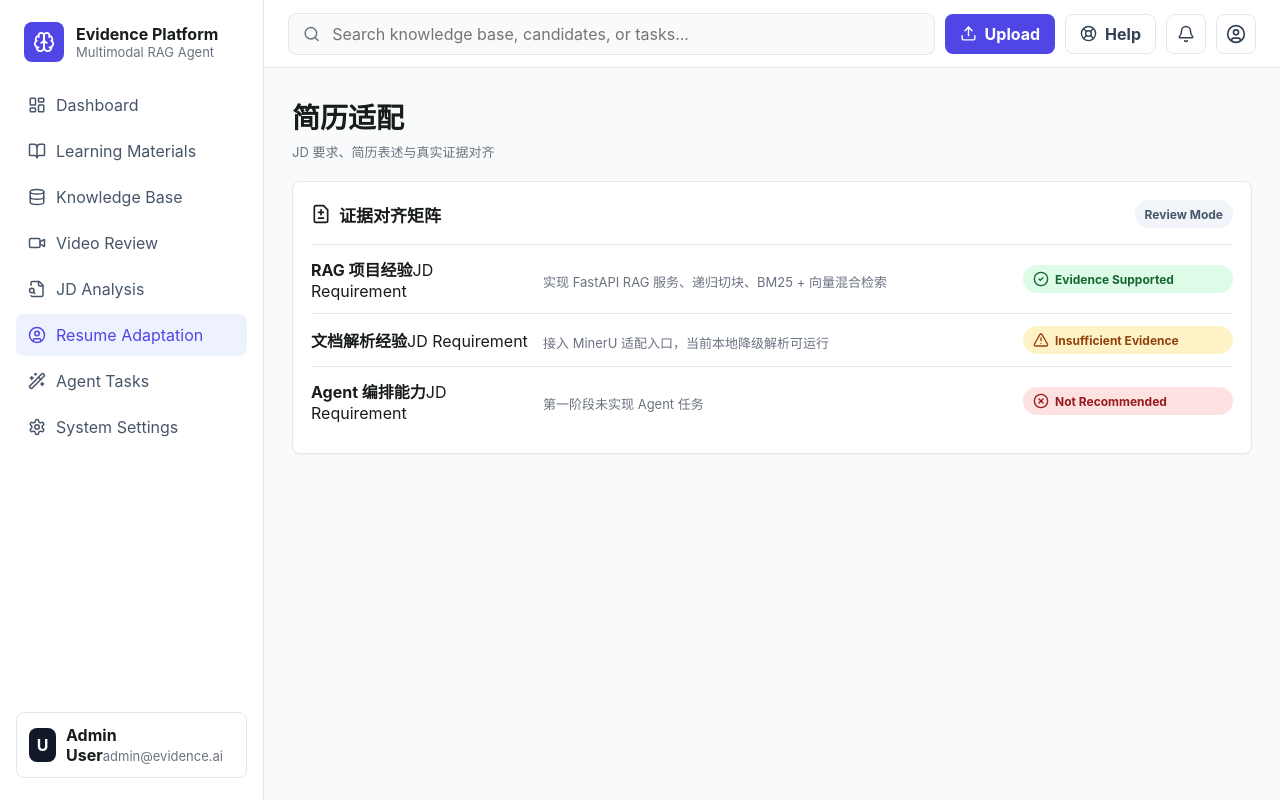
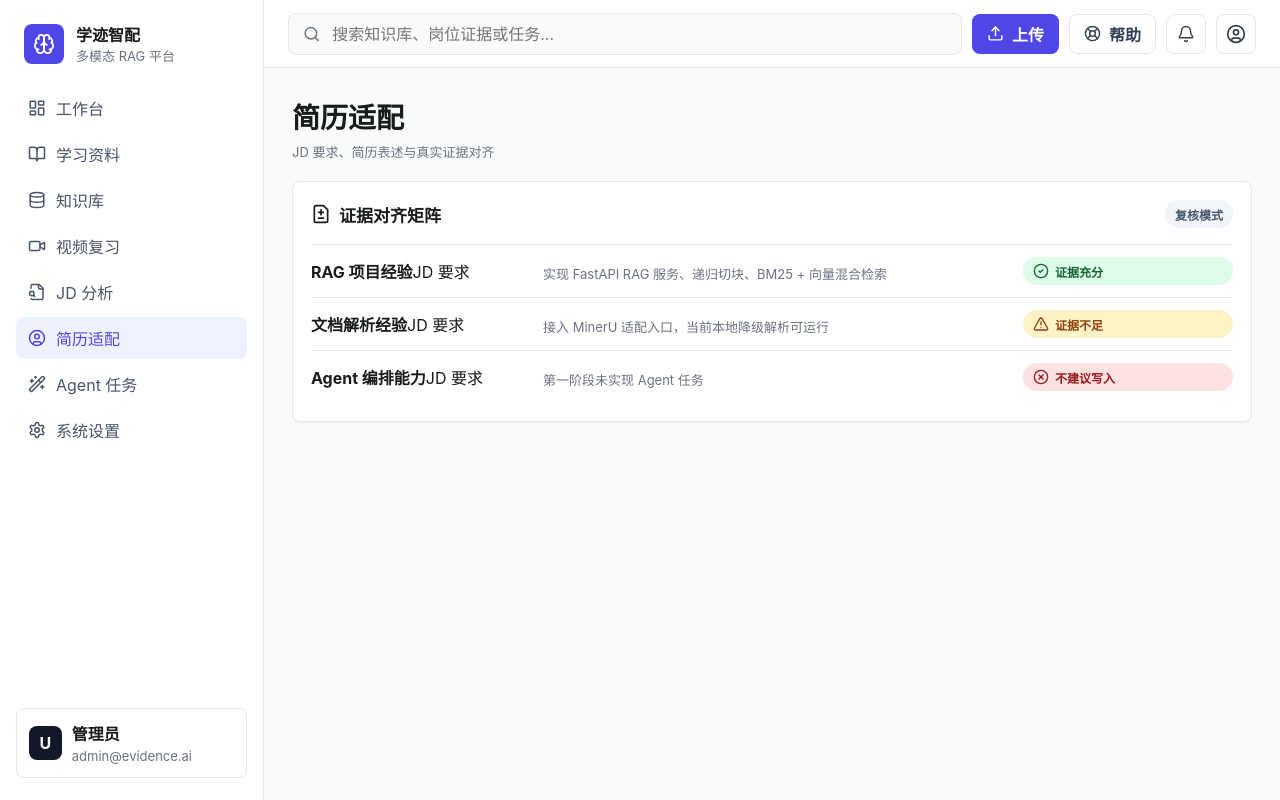
Before and after one commit to HeWhenJay/Multimodal-RAG-Agent-Learning-Evidence-Platform, a React (Vite) app in the folder frontend-react/: page /resume in a window 1280 px wide. Built offline with nearby package versions, Linux system fonts and the light colour scheme.

Commit message:
style: 中文化前端导航和功能文案

```diff
--- a/frontend-react/src/pages/AgentTasks.tsx
+++ b/frontend-react/src/pages/AgentTasks.tsx
@@ -8,7 +8,7 @@ export function AgentTasks() {
           <h2>Agent 任务</h2>
           <p>当前阶段保留入口，正式编排不在本轮实现</p>
         </div>
-        <div className="status-pill"><LockKeyhole size={15} />Not Started</div>
+        <div className="status-pill"><LockKeyhole size={15} />未开始</div>
       </section>
 
       <section className="agent-placeholder">
--- a/frontend-react/src/pages/Dashboard.tsx
+++ b/frontend-react/src/pages/Dashboard.tsx
@@ -50,7 +50,7 @@ export function Dashboard() {
         </div>
         <div className="status-pill indexed">
           <Database size={15} />
-          RAG Ready
+          RAG 已就绪
         </div>
       </section>
 
@@ -96,8 +96,8 @@ export function Dashboard() {
             <div className="citation-row">
               {evidences.length === 0 ? (
                 <>
-                  <span><FileText size={15} />[Doc A, p.24]</span>
-                  <span><PlayCircle size={15} />[Video B, 05:20]</span>
+                  <span><FileText size={15} />[文档 A, 第 24 页]</span>
+                  <span><PlayCircle size={15} />[视频 B, 05:20]</span>
                 </>
               ) : (
                 evidences.slice(0, 3).map((item) => (
@@ -128,12 +128,12 @@ export function Dashboard() {
           <h4>近期处理任务</h4>
           <div className="task-row">
             <FileText size={20} />
-            <span>System Design.pdf</span>
-            <strong>100% Indexed</strong>
+            <span>系统设计笔记.pdf</span>
+            <strong>100% 已索引</strong>
           </div>
           <div className="task-row">
             <Video size={20} />
-            <span>Java Concurrency.mp4</span>
+            <span>Java 并发课程.mp4</span>
             <strong className="processing">65% OCR/ASR</strong>
           </div>
         </article>
@@ -146,16 +146,16 @@ export function Dashboard() {
             </h3>
           </div>
           <label className="field-label">目标岗位描述 (JD) 输入</label>
-          <textarea className="compact-textarea" placeholder="Paste Job Description here..." />
+          <textarea className="compact-textarea" placeholder="在这里粘贴岗位描述..." />
           <button className="full-action">
             <BarChart3 size={17} />
             运行适配分析
           </button>
           <h4>能力雷达匹配度</h4>
           <div className="stacked-bar" aria-label="能力匹配度">
-            <span className="mastered" style={{ width: '60%' }}>Mastered</span>
-            <span className="partial" style={{ width: '25%' }}>Partial</span>
-            <span className="gaps" style={{ width: '15%' }}>Gaps</span>
+            <span className="mastered" style={{ width: '60%' }}>已掌握</span>
+            <span className="partial" style={{ width: '25%' }}>待强化</span>
+            <span className="gaps" style={{ width: '15%' }}>缺口</span>
           </div>
           <div className="plan-note">
             <Flag size={17} />
@@ -179,8 +179,8 @@ export function Dashboard() {
               <div>
                 <h4>{title}</h4>
                 <span>知识命中</span>
-                <p>Fragment: {fragment}</p>
-                <p>Timeline: {timeline}</p>
+                <p>知识片段：{fragment}</p>
+                <p>时间范围：{timeline}</p>
               </div>
             </div>
           ))}
@@ -190,23 +190,23 @@ export function Dashboard() {
           <div className="panel-title">
             <h3>
               <FileText size={20} />
-              简历证据对齐 (JD vs Resume)
+              简历证据对齐 (JD 与简历)
             </h3>
-            <span className="status-pill">Review Mode</span>
+            <span className="status-pill">复核模式</span>
           </div>
           <div className="evidence-table">
-            <div className="table-head">JD Requirement</div>
-            <div className="table-head">Resume Evidence</div>
-            <div className="table-head">Status</div>
+            <div className="table-head">JD 要求</div>
+            <div className="table-head">简历证据</div>
+            <div className="table-head">状态</div>
             {[
-              ['Kubernetes Experience', '"Lead k8s migration project for 50+ microservices..."', 'supported'],
-              ['High Concurrency Tuning', '"Participated in performance testing..."', 'weak'],
-              ['React / Frontend Skills', 'No relevant entries found.', 'missing']
+              ['Kubernetes 实战经验', '主导 50+ 微服务的 k8s 迁移项目', 'supported'],
+              ['高并发调优经验', '参与性能压测与接口响应时间优化', 'weak'],
+              ['React / 前端能力', '未找到相关简历记录', 'missing']
             ].map(([requirement, evidence, status]) => (
               <Fragment key={requirement}>
                 <div>
                   <strong>{requirement}</strong>
-                  <p>Require hands-on production evidence.</p>
+                  <p>需要可验证的生产实践证据。</p>
                 </div>
                 <div>{evidence}</div>
                 <div>
@@ -223,10 +223,10 @@ export function Dashboard() {
 
 function StatusIcon({ status }: { status: string }) {
   if (status === 'supported') {
-    return <span className="evidence-status supported"><CheckCircle2 size={16} />Evidence Supported</span>;
+    return <span className="evidence-status supported"><CheckCircle2 size={16} />证据充分</span>;
   }
   if (status === 'weak') {
-    return <span className="evidence-status weak"><TriangleAlert size={16} />Insufficient Evidence</span>;
+    return <span className="evidence-status weak"><TriangleAlert size={16} />证据不足</span>;
   }
-  return <span className="evidence-status missing">Not Recommended</span>;
+  return <span className="evidence-status missing">不建议写入</span>;
 }
--- a/frontend-react/src/pages/JdAnalysis.tsx
+++ b/frontend-react/src/pages/JdAnalysis.tsx
@@ -11,7 +11,7 @@ export function JdAnalysis() {
           <h2>JD 分析</h2>
           <p>岗位要求解析、知识证据匹配与学习计划摘要</p>
         </div>
-        <div className="status-pill"><BrainCircuit size={15} />RAG First</div>
+        <div className="status-pill"><BrainCircuit size={15} />RAG 优先</div>
       </section>
 
       <section className="two-column">
--- a/frontend-react/src/pages/KnowledgeBase.tsx
+++ b/frontend-react/src/pages/KnowledgeBase.tsx
@@ -24,7 +24,7 @@ export function KnowledgeBase() {
           <h2>个人知识库</h2>
           <p>RAG 检索、证据锚点与引用结果</p>
         </div>
-        <div className="status-pill indexed"><Database size={15} />Hybrid Search</div>
+        <div className="status-pill indexed"><Database size={15} />混合检索</div>
       </section>
 
       <section className="panel">
@@ -45,7 +45,7 @@ export function KnowledgeBase() {
           <article className="panel">
             <div className="panel-title">
               <h3>回答</h3>
-              <span className="status-pill">{result.evidences.length} evidences</span>
+              <span className="status-pill">{result.evidences.length} 条证据</span>
             </div>
             <p className="answer-copy">{result.answer}</p>
             <div className="query-tags">
@@ -62,7 +62,7 @@ export function KnowledgeBase() {
                 <div className="evidence-card" key={item.evidenceId}>
                   <div>
                     <strong>{item.title}</strong>
-                    <span>{item.documentType} · {item.sectionName} · score {item.score.toFixed(4)}</span>
+                    <span>{item.documentType} · {item.sectionName} · 分数 {item.score.toFixed(4)}</span>
                   </div>
                   <p>{item.snippet}</p>
                 </div>
--- a/frontend-react/src/pages/LearningMaterials.tsx
+++ b/frontend-react/src/pages/LearningMaterials.tsx
@@ -7,7 +7,7 @@ const sampleText = `## RAG 检索优化
 BM25 适合关键词召回，向量检索适合语义召回。RAG-Fusion 使用 Multi-Query 和 RRF 将多路结果合并排序。
 
 ## 递归切块
-递归切块会优先保留标题、段落和句子结构，并通过 overlap 保留上下文。`;
+递归切块会优先保留标题、段落和句子结构，并通过重叠窗口保留上下文。`;
 
 export function LearningMaterials() {
   const [materials, setMaterials] = useState<LearningMaterial[]>([]);
@@ -99,19 +99,19 @@ export function LearningMaterials() {
       <section className="panel">
         <div className="panel-title">
           <h3>近期资料</h3>
-          <span className="status-pill">{materials.length} items</span>
+          <span className="status-pill">{materials.length} 条资料</span>
         </div>
         <div className="material-list">
           {materials.map((item) => (
             <div className="material-row" key={item.id}>
               <div>
                 <strong>{item.title}</strong>
-                <span>{item.documentType} · {item.source} · {item.parser || 'pending'}</span>
+                <span>{formatDocumentType(item.documentType)} · {formatSource(item.source)} · {item.parser || '等待解析'}</span>
                 <p>{item.documentSummary || '等待索引摘要'}</p>
               </div>
               <div className="material-meta">
-                <span className={`status-pill ${item.status === 'INDEXED' ? 'indexed' : ''}`}>{item.status}</span>
-                <strong>{item.chunkCount} chunks</strong>
+                <span className={`status-pill ${item.status === 'INDEXED' ? 'indexed' : ''}`}>{formatStatus(item.status)}</span>
+                <strong>{item.chunkCount} 个切块</strong>
               </div>
             </div>
           ))}
@@ -121,3 +121,22 @@ export function LearningMaterials() {
     </div>
   );
 }
+
+function formatDocumentType(type: string) {
+  const normalized = type.toLowerCase();
+  if (normalized === 'markdown') return 'Markdown';
+  if (normalized === 'text') return '文本';
+  return type.toUpperCase();
+}
+
+function formatSource(source: string) {
+  if (source === 'manual') return '手动录入';
+  return source;
+}
+
+function formatStatus(status: string) {
+  if (status === 'INDEXED') return '已索引';
+  if (status === 'INDEXING') return '索引中';
+  if (status === 'FAILED') return '索引失败';
+  return status;
+}
--- a/frontend-react/src/pages/ResumeAdaptation.tsx
+++ b/frontend-react/src/pages/ResumeAdaptation.tsx
@@ -19,14 +19,14 @@ export function ResumeAdaptation() {
       <section className="panel">
         <div className="panel-title">
           <h3><FileDiff size={20} />证据对齐矩阵</h3>
-          <span className="status-pill">Review Mode</span>
+          <span className="status-pill">复核模式</span>
         </div>
         <div className="resume-grid">
           {rows.map(([requirement, evidence, status]) => (
             <div className="resume-row" key={requirement}>
               <div>
                 <strong>{requirement}</strong>
-                <span>JD Requirement</span>
+                <span>JD 要求</span>
               </div>
               <p>{evidence}</p>
               <StatusBadge status={status} />
@@ -40,10 +40,10 @@ export function ResumeAdaptation() {
 
 function StatusBadge({ status }: { status: string }) {
   if (status === 'supported') {
-    return <span className="evidence-status supported"><CheckCircle2 size={16} />Evidence Supported</span>;
+    return <span className="evidence-status supported"><CheckCircle2 size={16} />证据充分</span>;
   }
   if (status === 'weak') {
-    return <span className="evidence-status weak"><TriangleAlert size={16} />Insufficient Evidence</span>;
+    return <span className="evidence-status weak"><TriangleAlert size={16} />证据不足</span>;
   }
-  return <span className="evidence-status missing"><XCircle size={16} />Not Recommended</span>;
+  return <span className="evidence-status missing"><XCircle size={16} />不建议写入</span>;
 }
--- a/frontend-react/src/pages/Settings.tsx
+++ b/frontend-react/src/pages/Settings.tsx
@@ -15,7 +15,7 @@ export function Settings() {
           <div className="panel-title">
             <h3><ServerCog size={20} />服务边界</h3>
           </div>
-          <div className="setting-row"><span>Frontend</span><strong>http://127.0.0.1:5178</strong></div>
+          <div className="setting-row"><span>前端入口</span><strong>http://127.0.0.1:5178</strong></div>
           <div className="setting-row"><span>Java API</span><strong>http://127.0.0.1:8080</strong></div>
           <div className="setting-row"><span>Python RAG</span><strong>http://127.0.0.1:8090</strong></div>
         </article>
@@ -24,10 +24,10 @@ export function Settings() {
           <div className="panel-title">
             <h3><SlidersHorizontal size={20} />检索参数</h3>
           </div>
-          <div className="setting-row"><span>Chunk Size</span><strong>700</strong></div>
-          <div className="setting-row"><span>Overlap</span><strong>90</strong></div>
-          <div className="setting-row"><span>Fusion</span><strong>RRF k=60</strong></div>
-          <div className="setting-row"><span>Parser</span><strong>MinerU + fallback</strong></div>
+          <div className="setting-row"><span>切块长度</span><strong>700</strong></div>
+          <div className="setting-row"><span>重叠长度</span><strong>90</strong></div>
+          <div className="setting-row"><span>融合策略</span><strong>RRF k=60</strong></div>
+          <div className="setting-row"><span>解析器</span><strong>MinerU + 降级解析</strong></div>
         </article>
       </section>
     </div>
--- a/frontend-react/src/pages/VideoReview.tsx
+++ b/frontend-react/src/pages/VideoReview.tsx
@@ -1,9 +1,9 @@
 import { CheckCircle2, Clock, PlayCircle, Video } from 'lucide-react';
 
 const slices = [
-  { title: 'Java 并发编程核心原理解析', topic: 'JVM Memory Model', time: '01:23:10 - 01:25:42', status: 'ASR/OCR Indexed' },
-  { title: '分布式系统架构设计 (B站录播)', topic: 'CAP 定理与实践', time: '00:45:22 - 00:48:15', status: 'Keyframe Ready' },
-  { title: '云原生架构实战', topic: 'Kubernetes 调度', time: '00:18:02 - 00:22:36', status: 'RAG Linked' }
+  { title: 'Java 并发编程核心原理解析', topic: 'JVM Memory Model', time: '01:23:10 - 01:25:42', status: 'ASR/OCR 已索引' },
+  { title: '分布式系统架构设计 (B站录播)', topic: 'CAP 定理与实践', time: '00:45:22 - 00:48:15', status: '关键帧已就绪' },
+  { title: '云原生架构实战', topic: 'Kubernetes 调度', time: '00:18:02 - 00:22:36', status: '已关联 RAG' }
 ];
 
 export function VideoReview() {
@@ -25,7 +25,7 @@ export function VideoReview() {
             </div>
             <div className="video-body">
               <h3>{item.title}</h3>
-              <p>Fragment: {item.topic}</p>
+              <p>知识片段：{item.topic}</p>
               <div className="video-meta">
                 <span><Clock size={15} />{item.time}</span>
                 <span><CheckCircle2 size={15} />{item.status}</span>
--- a/frontend-react/src/shell/AppLayout.tsx
+++ b/frontend-react/src/shell/AppLayout.tsx
@@ -17,14 +17,14 @@ import {
 import { NavLink, Outlet } from 'react-router-dom';
 
 const navItems = [
-  { to: '/', label: 'Dashboard', icon: LayoutDashboard },
-  { to: '/materials', label: 'Learning Materials', icon: BookOpen },
-  { to: '/knowledge', label: 'Knowledge Base', icon: Database },
-  { to: '/videos', label: 'Video Review', icon: Video },
-  { to: '/jd-analysis', label: 'JD Analysis', icon: FileSearch },
-  { to: '/resume', label: 'Resume Adaptation', icon: UserCircle },
-  { to: '/agent-tasks', label: 'Agent Tasks', icon: WandSparkles },
-  { to: '/settings', label: 'System Settings', icon: Settings }
+  { to: '/', label: '工作台', icon: LayoutDashboard },
+  { to: '/materials', label: '学习资料', icon: BookOpen },
+  { to: '/knowledge', label: '知识库', icon: Database },
+  { to: '/videos', label: '视频复习', icon: Video },
+  { to: '/jd-analysis', label: 'JD 分析', icon: FileSearch },
+  { to: '/resume', label: '简历适配', icon: UserCircle },
+  { to: '/agent-tasks', label: 'Agent 任务', icon: WandSparkles },
+  { to: '/settings', label: '系统设置', icon: Settings }
 ];
 
 export function AppLayout() {
@@ -36,8 +36,8 @@ export function AppLayout() {
             <Brain size={22} />
           </div>
           <div>
-            <h1>Evidence Platform</h1>
-            <p>Multimodal RAG Agent</p>
+            <h1>学迹智配</h1>
+            <p>多模态 RAG 平台</p>
           </div>
         </div>
 
@@ -53,7 +53,7 @@ export function AppLayout() {
         <div className="user-strip">
           <div className="avatar">U</div>
           <div>
-            <strong>Admin User</strong>
+            <strong>管理员</strong>
             <span>admin@evidence.ai</span>
           </div>
         </div>
@@ -66,15 +66,15 @@ export function AppLayout() {
           </button>
           <div className="search-box">
             <Search size={18} />
-            <input placeholder="Search knowledge base, candidates, or tasks..." />
+            <input placeholder="搜索知识库、岗位证据或任务..." />
           </div>
           <button className="primary-action">
             <Upload size={17} />
-            <span>Upload</span>
+            <span>上传</span>
           </button>
           <button className="ghost-action">
             <LifeBuoy size={17} />
-            <span>Help</span>
+            <span>帮助</span>
           </button>
           <button className="icon-button" aria-label="通知">
             <Bell size={18} />
```
Also changed, not shown: frontend-react/src/stitchSpec.ts (+8 -8 lines).
